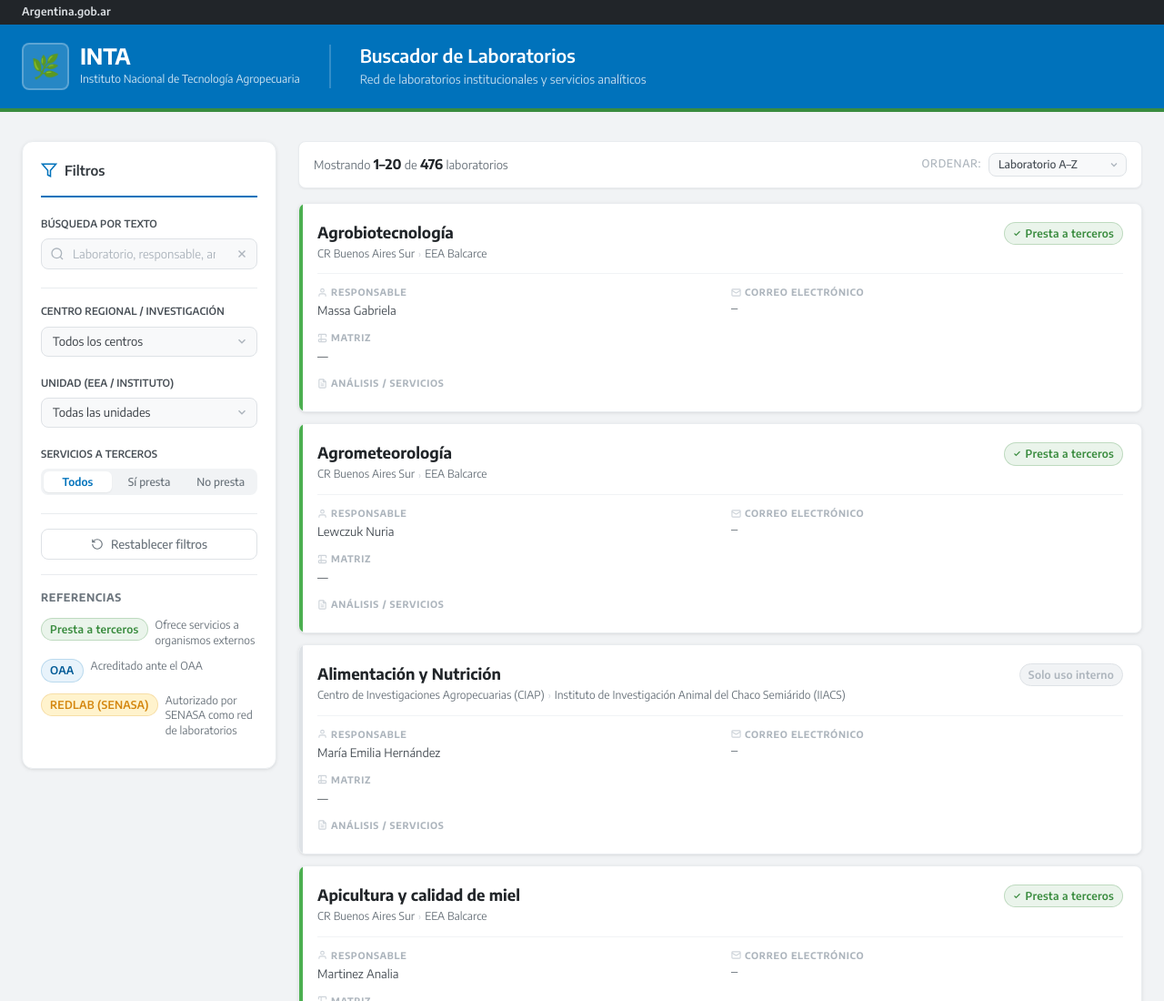
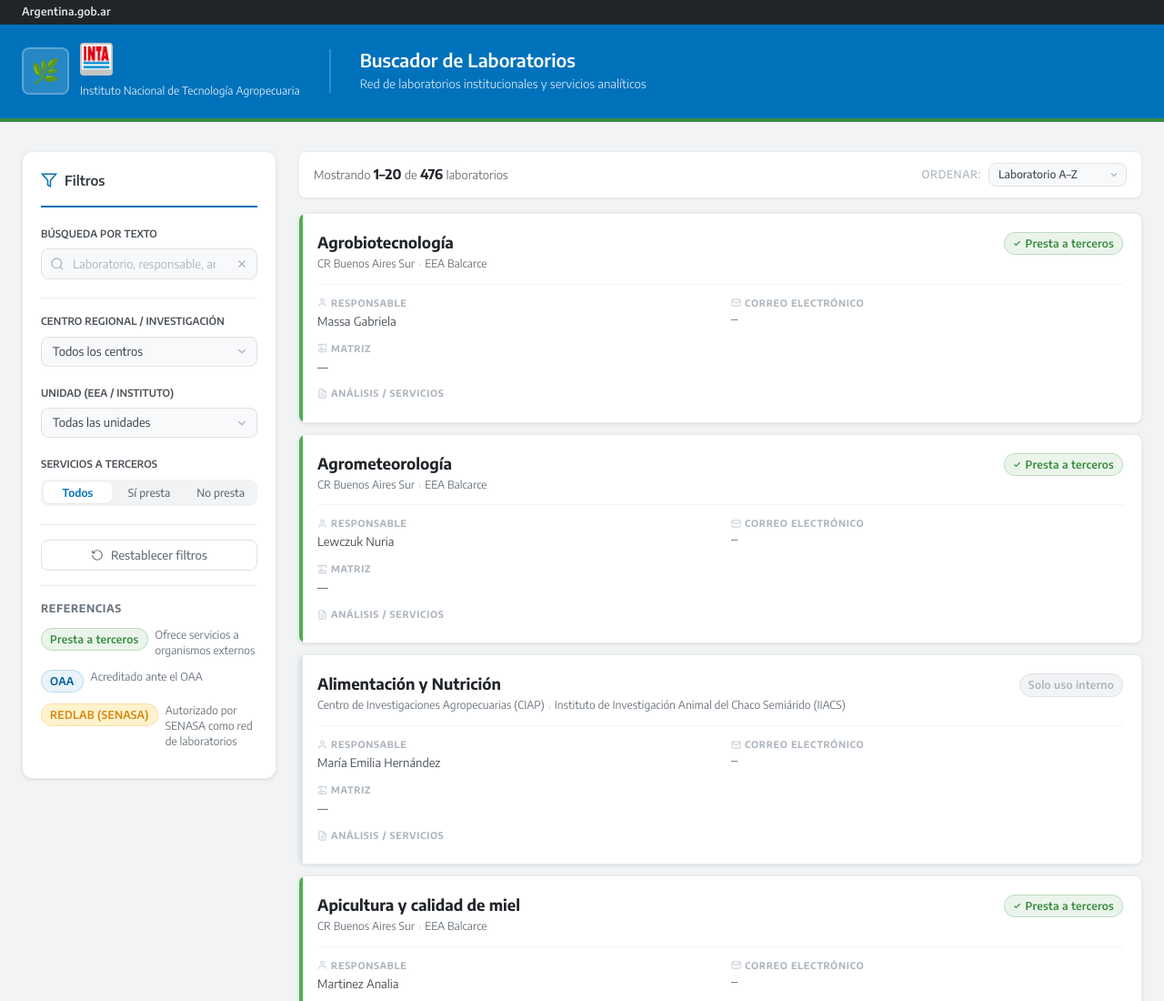
Before and after one commit to Chelito-ar/Laboratorios, a plain HTML site: page index.html in a window 1280 px wide. Shown: the top 1100 px of the page at 91% size. Drawn offline with Linux system fonts and the light colour scheme.

Commit message:
logo agregado

```diff
--- a/index.html
+++ b/index.html
@@ -30,7 +30,7 @@
               <span class="logo-leaf">🌿</span>
             </div>
             <div class="logo-inta-text">
-              <strong>INTA</strong>
+              <img src="logo-inta.png" alt="INTA" class="logo-inta-img" />
               <small>Instituto Nacional de Tecnología Agropecuaria</small>
             </div>
           </div>
--- a/styles.css
+++ b/styles.css
@@ -160,12 +160,12 @@
   font-size: 1.6rem;
   border: 2px solid rgba(255,255,255,.25);
 }
-.logo-inta-text strong {
+.logo-inta-img {
   display: block;
-  font-size: var(--fs-xl);
-  font-weight: 700;
-  letter-spacing: -.01em;
-  line-height: 1.1;
+  height: 36px;
+  width: auto;
+  margin-bottom: var(--space-1);
+  border-radius: var(--radius-sm);
 }
 .logo-inta-text small {
   font-size: var(--fs-xs);
```
Also changed, not shown: logo-inta.png (added).
